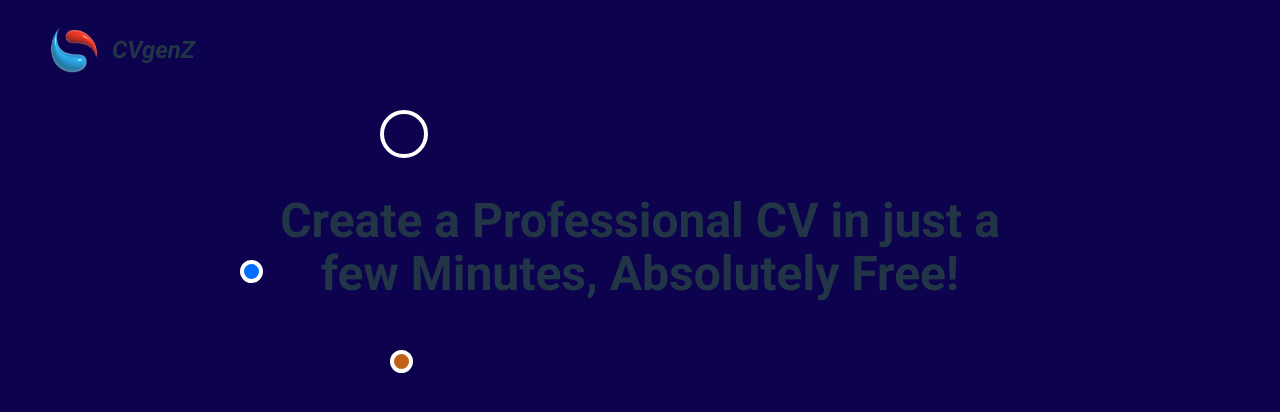
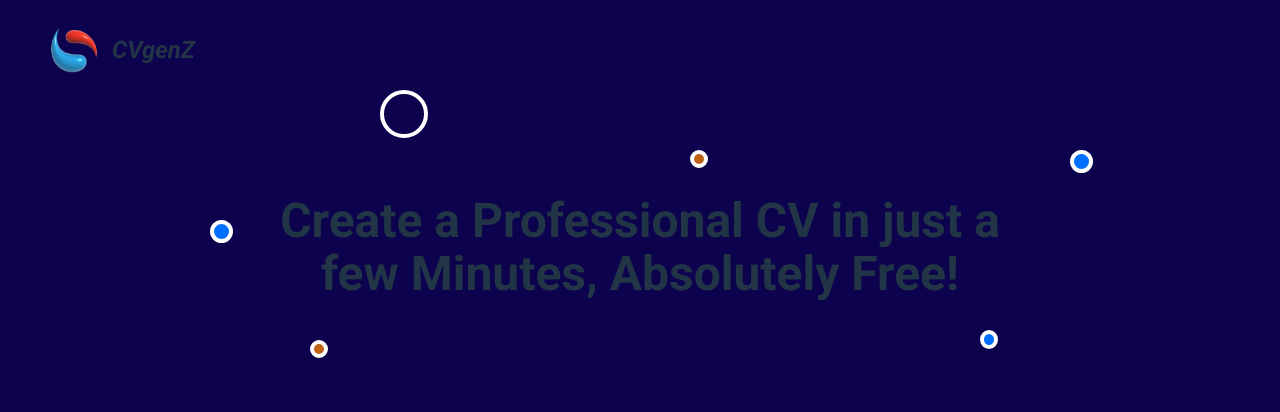
Before and after one commit to NebiyuCS50/CV-Application, a React (Vite) app: page / in a window 1280 px wide. Shown: the top 412 px of the page. Built offline with nearby package versions, Linux system fonts and the light colour scheme.

Commit message:
style: style landing page

```diff
--- a/src/LandingPage.css
+++ b/src/LandingPage.css
@@ -37,8 +37,8 @@ h1 {
   height: 15px;
   width: 15px;
   position: relative;
-  left: 240px;
-  top: 120px;
+  left: 210px;
+  top: 80px;
   border-radius: 100%;
   border: 4px solid white;
   background-color: rgb(0, 110, 255);
@@ -48,17 +48,47 @@ h1 {
   width: 40px;
   position: absolute;
   border: 4px solid white;
-  top: 110px;
+  top: 90px;
   left: 380px;
   border-radius: 100%;
 }
 .th {
-  height: 15px;
-  width: 15px;
+  height: 10px;
+  width: 10px;
   position: absolute;
-  left: 390px;
-  top: 350px;
+  left: 310px;
+  top: 340px;
   border-radius: 100%;
   border: 4px solid white;
   background-color: rgb(192, 98, 22);
 }
+.f {
+  height: 10px;
+  width: 10px;
+  position: absolute;
+  border: 4px solid white;
+  top: 150px;
+  left: 690px;
+  border-radius: 100%;
+  background-color: rgb(192, 98, 22);
+}
+.fi {
+  height: 15px;
+  width: 15px;
+  position: absolute;
+  border: 4px solid white;
+  top: 150px;
+  left: 1070px;
+  border-radius: 100%;
+  background-color: rgb(0, 110, 255);
+}
+.s {
+  height: 11px;
+  width: 10px;
+  position: absolute;
+  border: 4px solid white;
+  top: 330px;
+  left: 980px;
+  border-radius: 100%;
+  background-color: rgb(0, 110, 255);
+}
```
